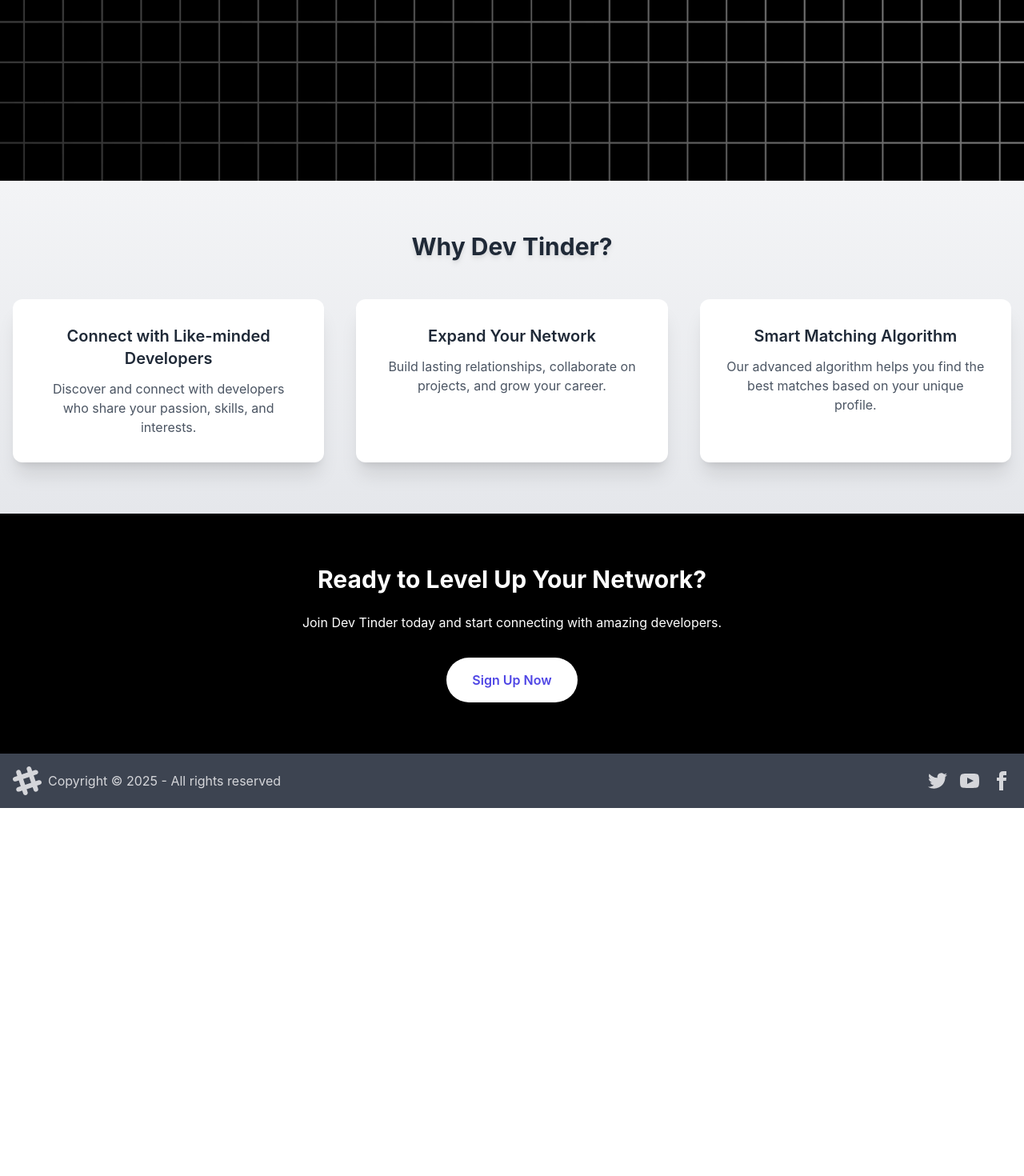
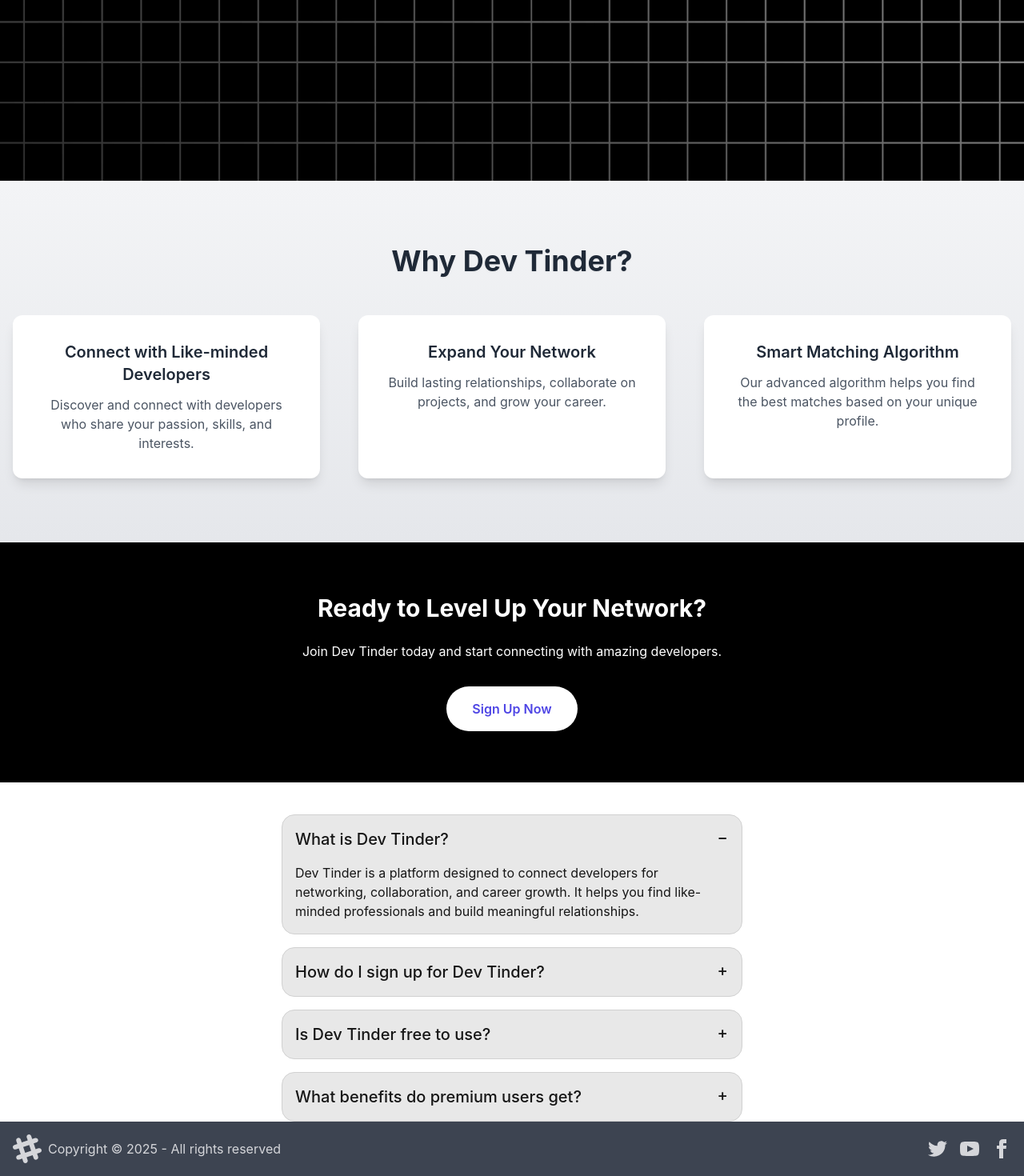
Before and after one commit to ekantverma/DevTinder, a React (Vite) app in the folder frontend/: page / in a window 1280 px wide. Shown: the part 574-2044 px from the top of the page at 80% size. Before the commit the page ends 1584 px from the top, so only its background shows below. Built offline with nearby package versions, Linux system fonts and the light colour scheme.

Commit message:
Added accordian

```diff
--- a/frontend/src/components/MainPage.jsx
+++ b/frontend/src/components/MainPage.jsx
@@ -30,13 +30,13 @@ const MainPage = () => {
           </div>
         </section>
 
-        <section className="py-16 bg-gradient-to-b from-gray-100 to-gray-200 dark:from-gray-800 dark:to-gray-700">
+        <section className="py-20 bg-gradient-to-b from-gray-100 to-gray-200 dark:from-gray-800 dark:to-gray-700">
           <div className="container mx-auto px-4">
-            <h2 className="text-3xl font-bold text-center mb-12 text-gray-800 dark:text-gray-100 drop-shadow-md">
+            <h2 className="text-4xl font-bold text-center mb-12 text-gray-800 dark:text-gray-100 drop-shadow-sm">
               Why Dev Tinder?
             </h2>
-            <div className="grid grid-cols-1 md:grid-cols-3 gap-10">
-              <div className="bg-white dark:bg-gray-700 shadow-xl rounded-xl p-8 text-center transform transition hover:-translate-y-2 hover:shadow-2xl">
+            <div className="grid grid-cols-1 md:grid-cols-3 gap-12">
+              <div className="bg-white dark:bg-gray-700 rounded-xl p-8 text-center shadow-lg transform transition duration-300 hover:-translate-y-2 hover:shadow-2xl">
                 <h3 className="text-xl font-semibold mb-3 text-gray-800 dark:text-gray-200">
                   Connect with Like-minded Developers
                 </h3>
@@ -45,7 +45,7 @@ const MainPage = () => {
                   skills, and interests.
                 </p>
               </div>
-              <div className="bg-white dark:bg-gray-700 shadow-xl rounded-xl p-8 text-center transform transition hover:-translate-y-2 hover:shadow-2xl">
+              <div className="bg-white dark:bg-gray-700 rounded-xl p-8 text-center shadow-lg transform transition duration-300 hover:-translate-y-2 hover:shadow-2xl">
                 <h3 className="text-xl font-semibold mb-3 text-gray-800 dark:text-gray-200">
                   Expand Your Network
                 </h3>
@@ -54,7 +54,7 @@ const MainPage = () => {
                   your career.
                 </p>
               </div>
-              <div className="bg-white dark:bg-gray-700 shadow-xl rounded-xl p-8 text-center transform transition hover:-translate-y-2 hover:shadow-2xl">
+              <div className="bg-white dark:bg-gray-700 rounded-xl p-8 text-center shadow-lg transform transition duration-300 hover:-translate-y-2 hover:shadow-2xl">
                 <h3 className="text-xl font-semibold mb-3 text-gray-800 dark:text-gray-200">
                   Smart Matching Algorithm
                 </h3>
@@ -84,6 +84,63 @@ const MainPage = () => {
             </Link>
           </div>
         </section>
+        <div className="max-w-xl mx-auto space-y-4 mt-10">
+          <div className="collapse collapse-plus border border-base-300 bg-base-200 rounded-box">
+            <input type="radio" name="dev-tinder-accordion" defaultChecked />
+            <div className="collapse-title text-xl font-medium">
+              What is Dev Tinder?
+            </div>
+            <div className="collapse-content">
+              <p>
+                Dev Tinder is a platform designed to connect developers for
+                networking, collaboration, and career growth. It helps you find
+                like-minded professionals and build meaningful relationships.
+              </p>
+            </div>
+          </div>
+
+          <div className="collapse collapse-plus border border-base-300 bg-base-200 rounded-box">
+            <input type="radio" name="dev-tinder-accordion" />
+            <div className="collapse-title text-xl font-medium">
+              How do I sign up for Dev Tinder?
+            </div>
+            <div className="collapse-content">
+              <p>
+                You can sign up by clicking on the "Sign Up Now" button on our
+                homepage, filling out your profile details, and verifying your
+                email address.
+              </p>
+            </div>
+          </div>
+
+          <div className="collapse collapse-plus border border-base-300 bg-base-200 rounded-box">
+            <input type="radio" name="dev-tinder-accordion" />
+            <div className="collapse-title text-xl font-medium">
+              Is Dev Tinder free to use?
+            </div>
+            <div className="collapse-content">
+              <p>
+                Yes, Dev Tinder is free to use with optional premium features
+                available for enhanced functionality and networking
+                opportunities.
+              </p>
+            </div>
+          </div>
+
+          <div className="collapse collapse-plus border border-base-300 bg-base-200 rounded-box">
+            <input type="radio" name="dev-tinder-accordion" />
+            <div className="collapse-title text-xl font-medium">
+              What benefits do premium users get?
+            </div>
+            <div className="collapse-content">
+              <p>
+                Premium users enjoy exclusive features such as advanced search
+                filters, priority matchmaking, and access to special networking
+                events, helping you get the most out of your experience.
+              </p>
+            </div>
+          </div>
+        </div>
       </main>
     </div>
   );
```
